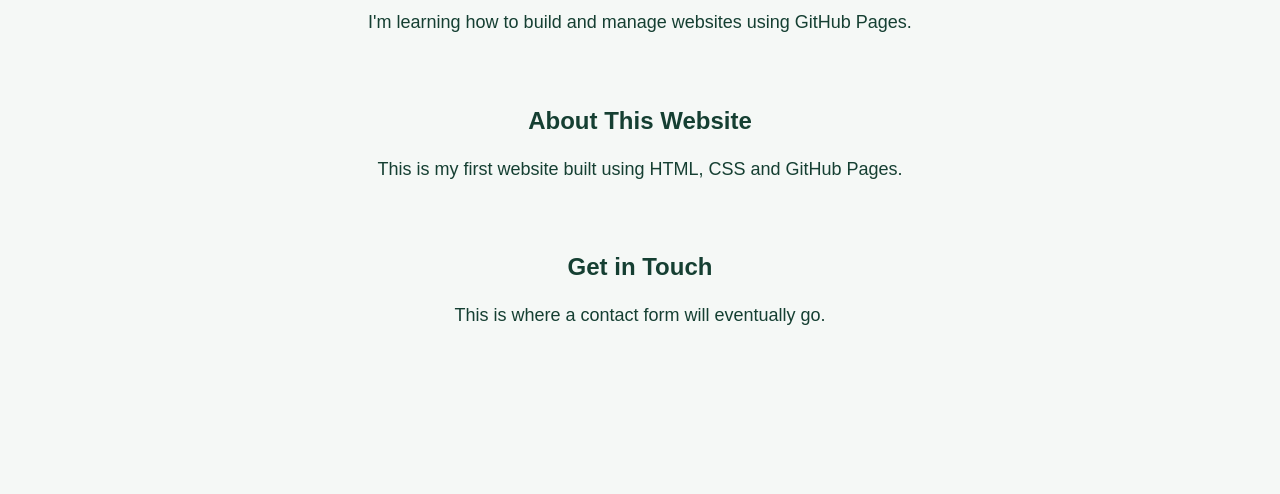
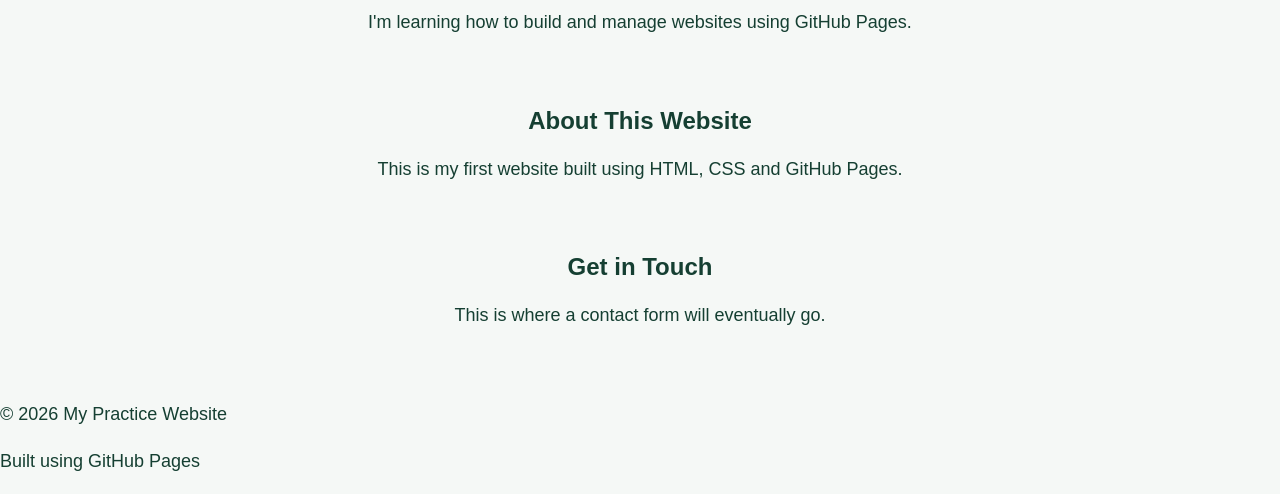
Before and after one commit to hellosparkandspanner-max/website-practice, a plain HTML site: page index.html in a window 1280 px wide. Shown: the part 916-1410 px from the top of the page. Before the commit the page ends 1316 px from the top, so only its background shows below. Drawn offline with Linux system fonts and the light colour scheme.

Commit message:
Update index.html

```diff
--- a/index.html
+++ b/index.html
@@ -46,5 +46,10 @@
     </section>
   </main>
 
+  <footer>
+    <p>&copy; 2026 My Practice Website</p>
+    <p>Built using GitHub Pages</p>
+  </footer>
+
 </body>
 </html>
```
